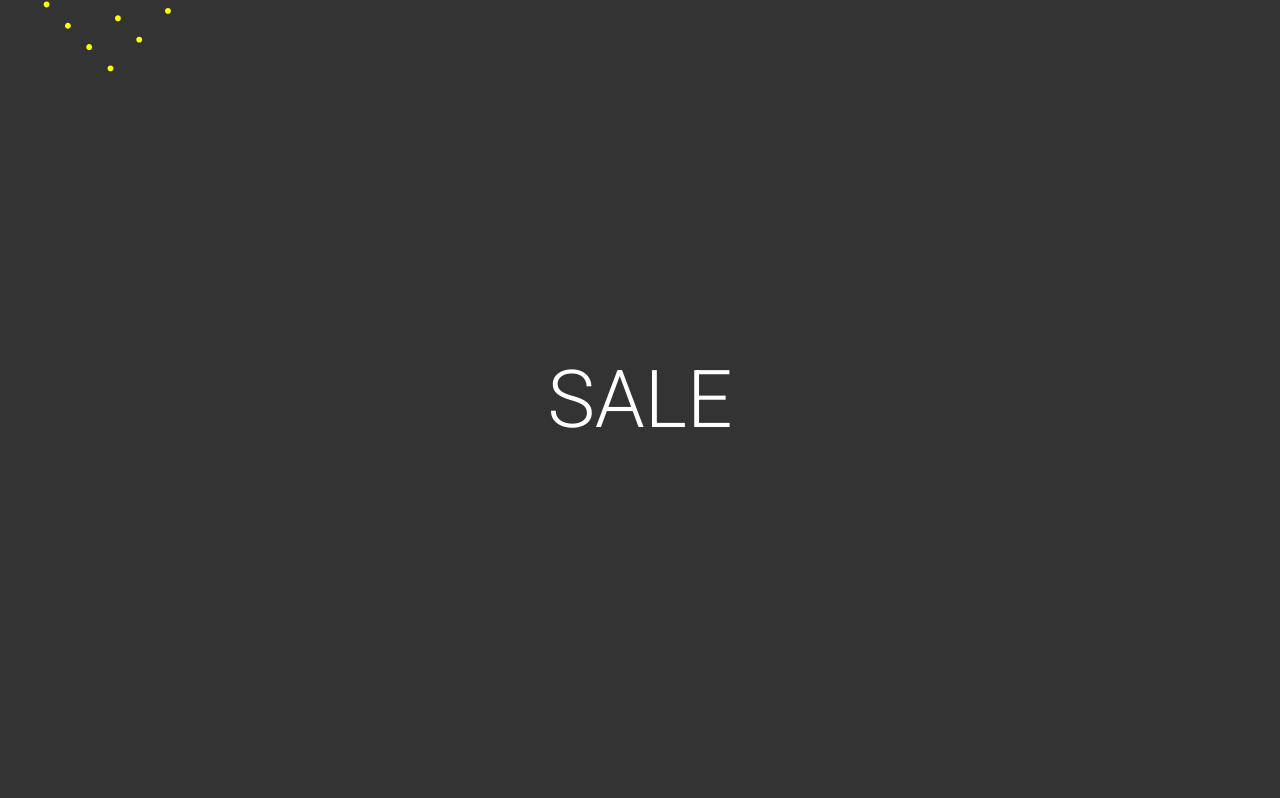
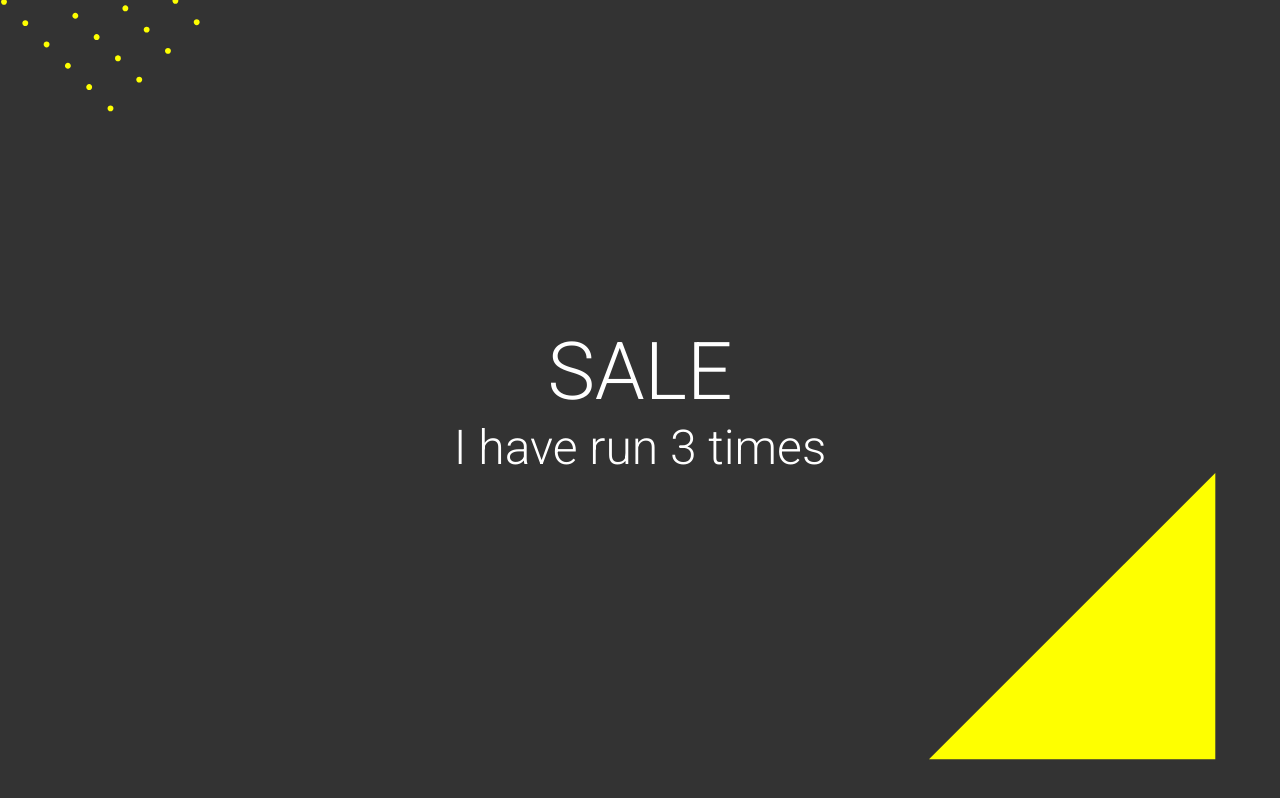
Before and after one commit to ahwelgemoed/fod_Boilerplate, a website built with Parcel: page index.html in a window 1280 px wide. Built offline with nearby package versions, Linux system fonts and the light colour scheme.

Commit message:
RandomCode

```diff
--- a/css/main.scss
+++ b/css/main.scss
@@ -48,8 +48,17 @@ h1 {
   font-size: 5rem;
   color: #fff;
 }
+#runTime {
+  font-size: 3rem;
+  color: #fff;
+}
 #dotsArray {
   position: absolute;
-  top: -50%;
+  top: -45%;
   left: -10%;
 }
+#yello2svg {
+  position: absolute;
+  bottom: 5%;
+  right: 5%;
+}
--- a/index.html
+++ b/index.html
@@ -16,7 +16,9 @@
   <body>
     <div id="mainBody">
       <img id="dotsArray" src="./img/dotsArray.svg" />
+      <img id="yello2svg" src="./img/Yellow2.svg" />
       <h1>SALE</h1>
+      <h3 id="runTime"></h3>
     </div>
   </body>
   <script
--- a/js/index.js
+++ b/js/index.js
@@ -1,7 +1,25 @@
 import '../css/main.scss';
 
+var mainBody = document.getElementById('mainBody');
 var dotsArray = document.getElementById('dotsArray');
+var runTime = document.getElementById('runTime');
+var yello2svg = document.getElementById('yello2svg');
+var i = 1;
+var pageOpenTimeline = new TimelineMax({ repeat: -1, onRepeat });
+var chnageBackGroundColor = new TimelineMax();
 
-var pageOpenTimeline = new TimelineMax();
+pageOpenTimeline
+  .from(dotsArray, 2, { top: '-60%' })
+  .from(yello2svg, 2, { right: '-5%', opacity: 0 }, '-=1.5');
 
-pageOpenTimeline.from(dotsArray, 2, { top: '-60%' });
+chnageBackGroundColor.to(mainBody, 0.5, { backgroundColor: '#cc2525' });
+chnageBackGroundColor.pause();
+function onRepeat() {
+  i++;
+  runTime.innerHTML = 'I have run' + ' ' + i + ' ' + 'times';
+  if (i % 5 === 0) {
+    chnageBackGroundColor.play();
+  } else {
+    chnageBackGroundColor.reverse();
+  }
+}
```
